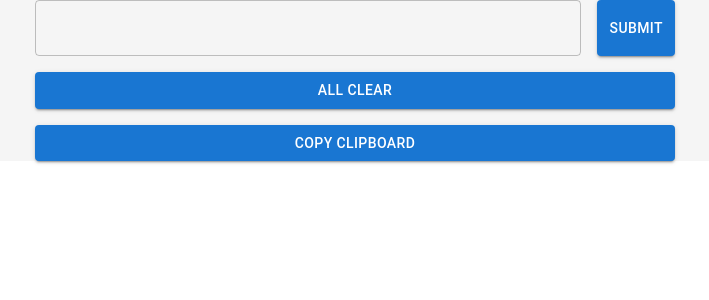
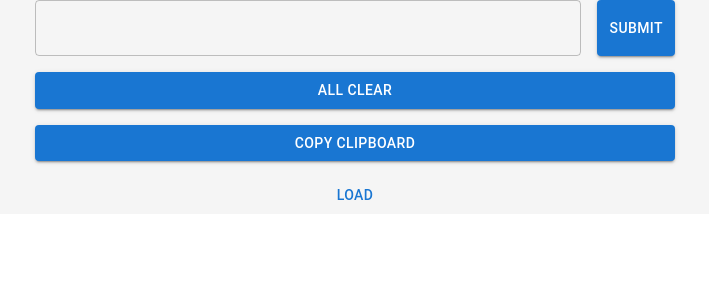
Before and after one commit to semigura/next-js-heatmap-app, a Next.js app: page / in a window 1280 px wide. Shown: the top 300 px of the page, without its empty margins (285-994 px from the left). Built offline with nearby package versions, Linux system fonts and the light colour scheme.

Commit message:
Add data load button

```diff
--- a/pages/index.tsx
+++ b/pages/index.tsx
@@ -65,6 +65,23 @@ function Home() {
           >
             Copy clipboard
           </Button>
+          <Button
+            onClick={() => {
+              if (!process.env.NEXT_PUBLIC_KEY) {
+                return;
+              }
+              const data = window.prompt("入力してください", "");
+              if (data) {
+                const decryptdata = crypto.AES.decrypt(
+                  data,
+                  process.env.NEXT_PUBLIC_KEY
+                ).toString(crypto.enc.Utf8);
+                localStorage.setItem("activityListState", decryptdata);
+              }
+            }}
+          >
+            Load
+          </Button>
         </Stack>
       </div>
     </div>
```
